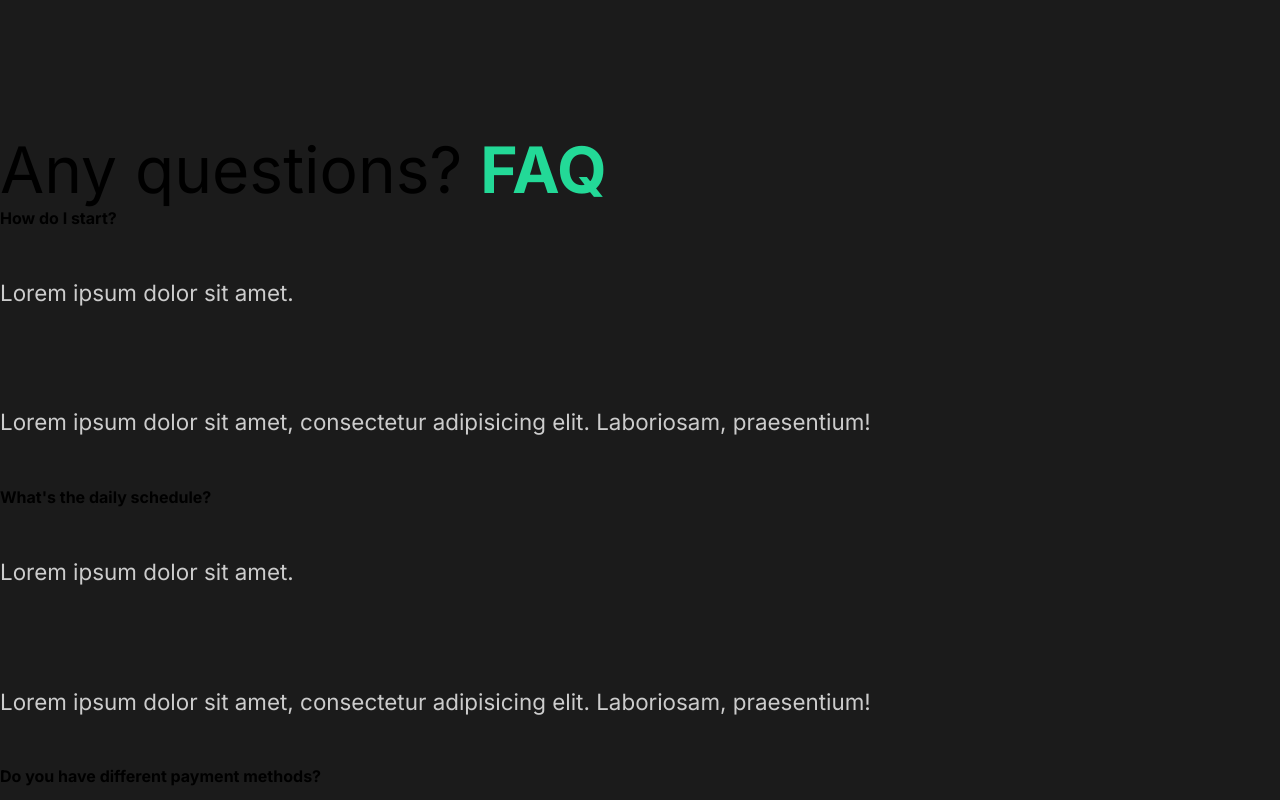
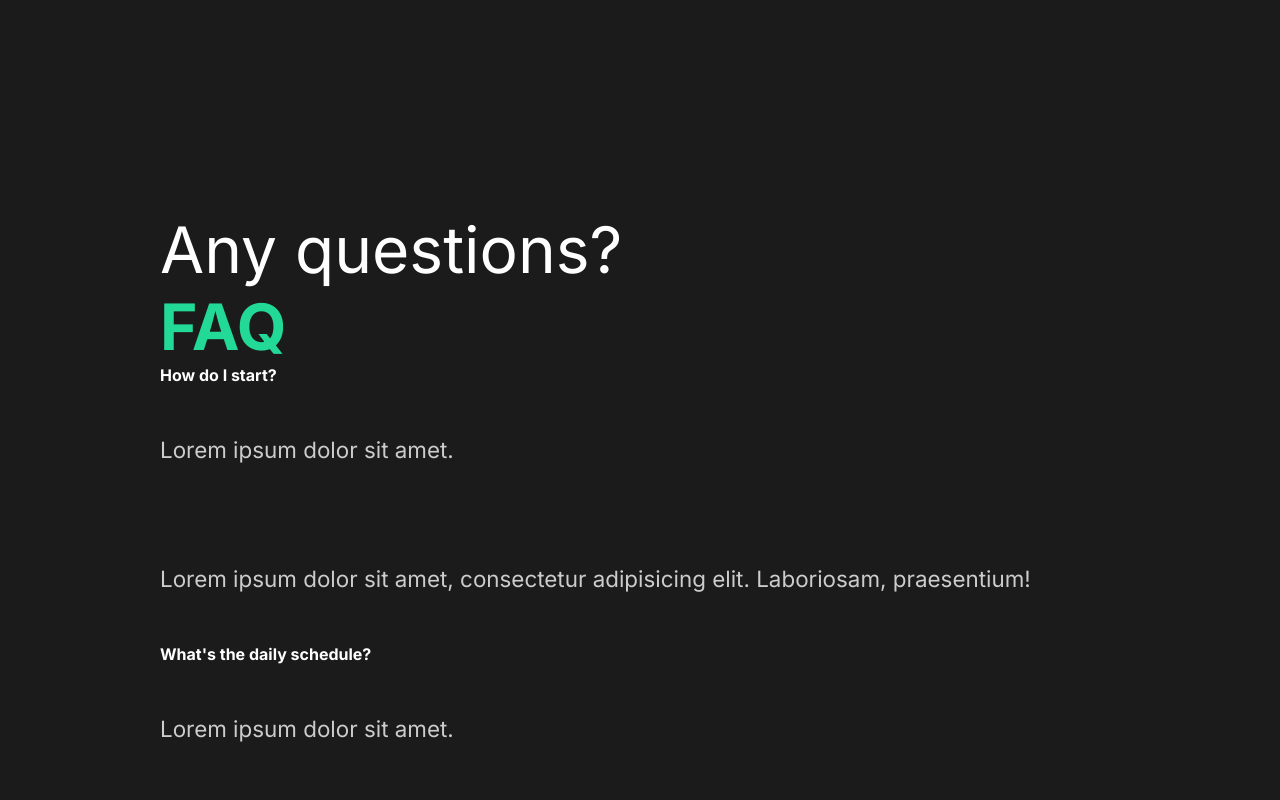
Before and after one commit to jos3ph-m/Capture, a React (Create React App) app: page / in a window 1280 px wide. Shown: the part 1940-2740 px from the top of the page. Built offline with nearby package versions, Linux system fonts and the light colour scheme.

Commit message:
Working on FaqSection styles

```diff
--- a/src/components/FaqSection.js
+++ b/src/components/FaqSection.js
@@ -1,8 +1,10 @@
 import React from 'react';
+import styled from 'styled-components';
+import { About } from '../styles'
 
 const FaqSection = () => {
   return (
-    <div className="faq">
+    <Faq>
       <h2>Any questions? <span>FAQ</span></h2>
       <div className="question">
         <h4>How do I start?</h4>
@@ -32,8 +34,15 @@ const FaqSection = () => {
           <p>Lorem ipsum dolor sit amet, consectetur adipisicing elit. Laboriosam, praesentium!</p>
         </div>
       </div>
-    </div>
+    </Faq>
   )
 }
 
+const Faq = styled(About)`
+  display: block;
+  span{
+    display: block;
+  }
+`;
+
 export default FaqSection;
```
Also changed, not shown: 1 other file (tests, documents, lock files or other folders).
